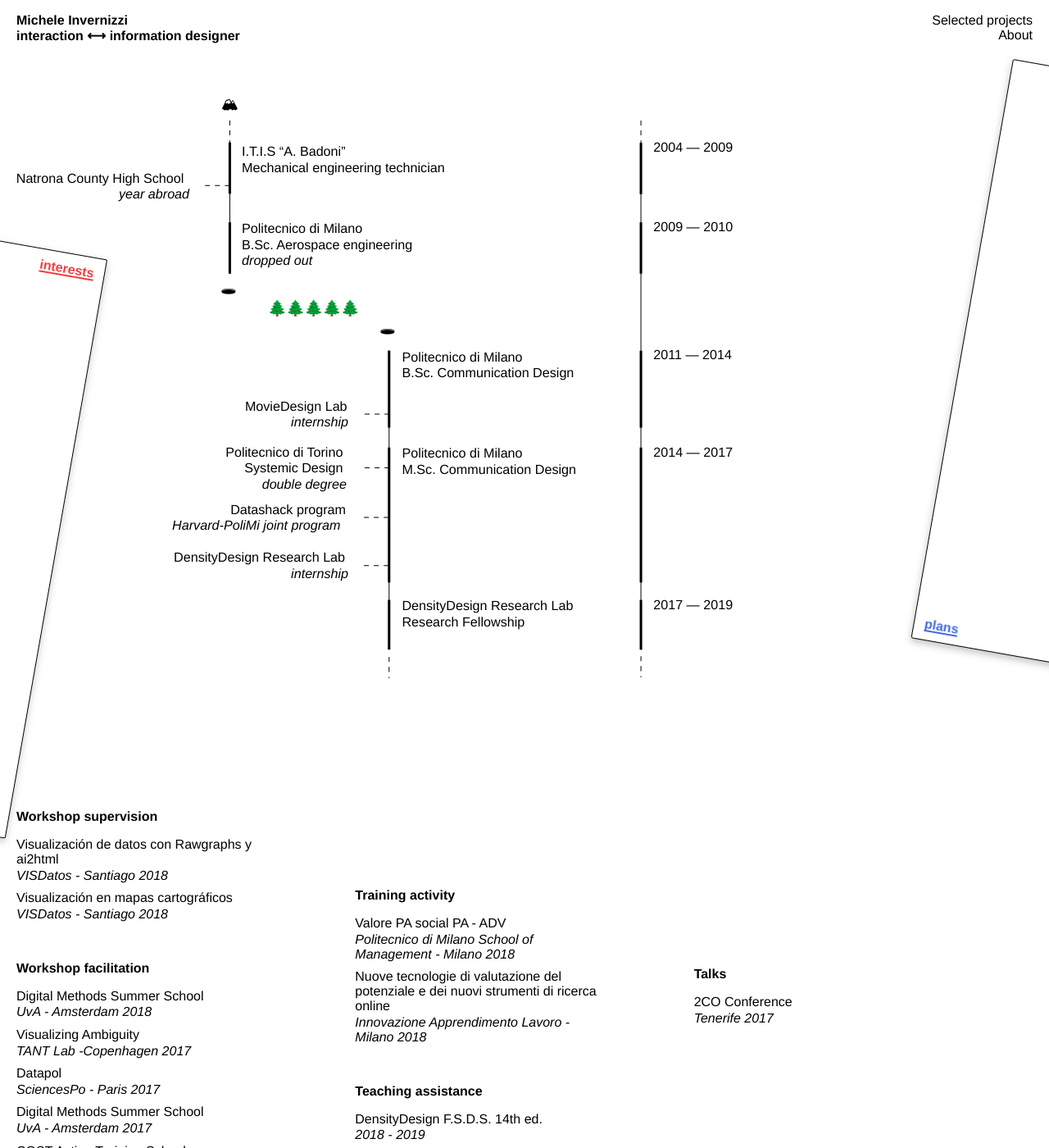
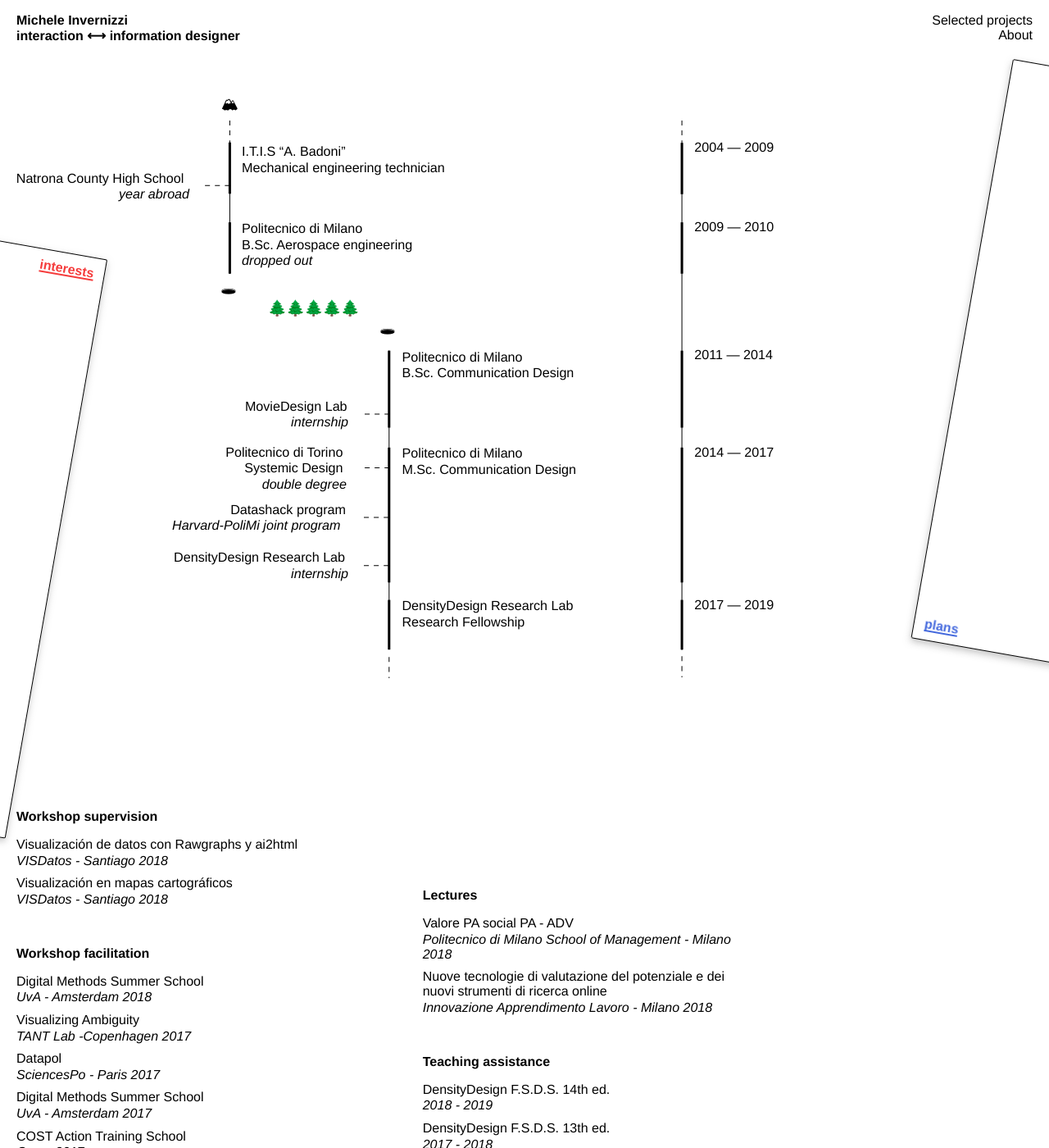
Before and after one commit to Mitch90/mitch90.github.io, a Jekyll site: the page built from about.html, in a window 1280 px wide and 1400 px high. Shown: the whole window at 82% size. Built offline with Jekyll 4.4.1, drawn with Linux system fonts in a browser that asks for light colours; some web fonts are replaced.

Commit message:
fix responsiveness

```diff
--- a/about.html
+++ b/about.html
@@ -36,16 +36,20 @@
             <tspan x="0" y="0" class="base__regular">Natrona County High School</tspan>
             <tspan x="124" y="19.2" class="base__italic">year abroad</tspan>
         </text>
-        <text transform="matrix(1 0 0 1 272.3975 77.7367)">
+        <g class="lower--small">
+            <text transform="matrix(1 0 0 1 272.3975 77.7367)" class="lower--small">
+                <tspan x="0" y="-19.2" class="base__regular show--small">2004 — 2009</tspan>
                 <tspan x="0" y="0" class="base__regular">I.T.I.S “A. Badoni”</tspan>
                 <tspan x="0" y="19.2" class="base__bold">Mechanical engineering technician
                 </tspan>
             </text>
-        <text transform="matrix(1 0 0 1 272.3975 170.6064)">
+            <text transform="matrix(1 0 0 1 272.3975 170.6064)" class="lower--small">
+                <tspan x="0" y="-19.2" class="base__regular show--small">2009 — 2010</tspan>
                 <tspan x="0" y="0" class="base__regular">Politecnico di Milano</tspan>
                 <tspan x="0" y="19.2" class="base__bold">B.Sc. Aerospace engineering</tspan>
                 <tspan x="0" y="38.4" class="base__italic">dropped out</tspan>
             </text>
+        </g>
         <g class="base__second-part">
             <text class="base__emoji" transform="matrix(1 0 0 1 438.8976 291.6065)">
                 &#x1f573
@@ -77,25 +81,30 @@
                 <tspan x="0" y="0" class="base__regular">DensityDesign Research Lab</tspan>
                 <tspan x="141.7" y="19.2" class="base__italic">internship</tspan>
             </text>
-            <text transform="matrix(1 0 0 1 465.8978 325.6303)">
+            <g class="lower--small">
+                <text transform="matrix(1 0 0 1 465.8978 325.6303)" class="lower--small">
+                    <tspan x="0" y="-19.2" class="base__regular show--small">2011 — 2014</tspan>
                     <tspan x="0" y="0" class="base__regular">Politecnico di Milano</tspan>
                     <tspan x="0" y="19.2" class="base__bold">B.Sc. Communication Design</tspan>
                 </text>
-            <text transform="matrix(1 0 0 1 465.8978 442.1482)">
+                <text transform="matrix(1 0 0 1 465.8978 442.1482)" class="lower--small">
+                        <tspan x="0" y="-19.2" class="base__regular show--small">2014 — 2017</tspan>
                     <tspan x="0" y="0" class="base__regular">Politecnico di Milano</tspan>
                     <tspan x="0" y="19.2" class="base__bold">M.Sc. Communication Design</tspan>
                 </text>
-            <text transform="matrix(1 0 0 1 465.8978 626.1078)">
+                <text transform="matrix(1 0 0 1 465.8978 626.1078)" class="lower--small">
+                        <tspan x="0" y="-19.2" class="base__regular show--small">2017 — 2019</tspan>
                     <tspan x="0" y="0" class="base__regular">DensityDesign Research Lab</tspan>
                     <tspan x="0" y="19.2" class="base__bold">Research Fellowship</tspan>
                 </text>
+            </g>
         </g>
     </svg>
     <svg class="interests" version="1.1" xmlns="http://www.w3.org/2000/svg" x="0px" y="0px" viewBox="0 0 725.6 708.1"
         style="clip-path: polygon(0 0, 0 0, 0 0, 0 0)">
         <path class="line--red" d="M193.9 58.6c8.7 8.7 11 20.7 7 36" />
         <path class="line--red" d="M481.6 72.6c0-14.4 9.9-26.4 29.8-36" />
-        <path class="line--red" d="M554.9 92.6c9.3 0 22.1 0 38.2 0" />
+        <!-- <path class="line--red" d="M554.9 92.6c9.3 0 22.1 0 38.2 0" /> -->
         <path class="line--red" d="M455.9 112.6c0 15.3 8.6 24 25.7 26" />
         <path class="line--red" d="M540.3 155.6c0 17.3-9.7 27.3-29 30" />
         <path class="line--red" d="M320 19.6C313.3 31.9 298.6 38 275.9 38" />
@@ -104,12 +113,13 @@
             <tspan x="0" y="19.2" class="interests__notes">building things </tspan>
             <tspan x="0" y="38.4" class="interests__notes">from scratch</tspan>
         </text>
-        <text transform="matrix(1 0 0 1 518.0756 31.9718)">
+        <!-- <text transform="matrix(1 0 0 1 518.0756 31.9718)">
             <tspan x="0" y="0" class="interests__notes">build practical </tspan>
             <tspan x="0" y="19.2" class="interests__notes">stuff</tspan>
-        </text>
+        </text> -->
+        <text transform="matrix(1 0 0 1 518.0756 40.9718)" class="interests__notes">Turbo Pascal</text>
         <text transform="matrix(1 0 0 1 311.449 13.8184)" class="interests__notes">love for dinosaurs</text>
-        <text transform="matrix(1 0 0 1 599.6414 97.6065)" class="interests__notes">Turbo Pascal</text>
+        <!-- <text transform="matrix(1 0 0 1 599.6414 97.6065)" class="interests__notes">Turbo Pascal</text> -->
         <text transform="matrix(1 0 0 1 494.4775 145.9478)" class="interests__notes">Math & Physics</text>
         <g class="interests__special">
             <path class="line--red" d="M167.9 439.6c11.2-16.2 38.7-22.4 57.6-10" />
@@ -274,7 +284,7 @@
     </div>
     <div class="activities__column">
         <div>
-            <h3>Training activity</h3>
+            <h3>Lectures</h3>
             <ul>
                 <li>
                     <p class="activity__title">Valore PA social PA - ADV</p>
@@ -300,8 +310,6 @@
                 </li>
             </ul>
         </div>
-    </div>
-    <div class="activities__column">
         <div>
             <h3>Talks</h3>
             <ul>
--- a/assets/css/about.css
+++ b/assets/css/about.css
@@ -3,9 +3,9 @@
     --main-height: 585px;
     width: 100%;
     height: var(--main-height);
-    padding-top: 8rem;
+    padding-top: 12rem;
     display: grid;
-    grid-template-columns: 74% 26%;
+    grid-template-columns: 1fr 480px 1fr;
     grid-template-rows: 1fr;
 }
 
@@ -38,6 +38,96 @@
     stroke-width: 3px;
 }
 
+svg.base__interests {
+    height: 100%;
+    grid-column: 2 / span 1;
+    grid-row: 1 / span 1;
+}
+
+.base__trees {
+    transform: translate(-67px, 6px);
+}
+
+.base__second-part {
+    transform: translate(-120px, 0);
+}
+
+g.lower--small {
+    transform: translate(0, 19.2px);
+}
+
+.interests,
+.base__plans,
+.plans,
+.about__card {
+    display: none;
+}
+
+.activities {
+    display: flex;
+    margin-top: calc(100vh - 585px - var(--margin-optimized) - var(--margin) - 6rem);
+}
+
+.activities__column {
+    width: 292px;
+    margin-right: calc((100% - 24% * 3) / 3 );
+}
+
+.activities__column:nth-child(2) {
+    margin-top: 6rem;
+}
+
+.activities__column:nth-child(3) {
+    margin-top: 12rem;
+}
+
+.activities__column h3 {
+    margin-bottom: 1rem;
+}
+
+.activities__column ul {
+    list-style: none;
+    margin-bottom: 3rem;
+}
+
+.activities__column li {
+    margin: 0.6rem 0;
+}
+
+.activities__column p {
+    margin: 0.1rem 0;
+}
+
+.activity__info {
+    font-style: italic;
+}
+
+/* big phones */
+@media (min-width: 576px) {
+
+}
+
+/* tablets */
+@media (min-width: 768px) {
+    main {
+        --main-height: 585px;
+        grid-template-columns: 72% 28%;
+    }
+    .interests,
+    .base__plans,
+    .plans,
+    .about__card {
+        display: block;
+    }
+
+    g.lower--small {
+        transform: translate(0,0);
+    }
+
+    tspan.show--small {
+        display: none;
+    }
+
     svg.base__interests,
     svg.interests {
         height: 100%;
@@ -45,20 +135,12 @@
         grid-row: 1 / span 1;
     }
 
-.base__trees {
-    transform: translateX(-67px);
-}
-
-.base__second-part {
-    transform: translateX(-120px);
-}
-
     .interests__special {
         transform: translate(-70px, -14px);
     }
 
     .interests__second-part {
-    transform: translateX(-120px);
+        transform: translate(-120px, 0);
     }
 
     .interests__notes {
@@ -108,13 +190,13 @@
 
     .card__interests {
         width: var(--main-height);
-    top: 12rem;
+        top: 15rem;
         left: -479px;
     }
 
     .card__plans {
         width: calc(var(--main-height) / 2);
-    top: -30rem;
+        top: -21rem;
         right: -300px;
     }
 
@@ -149,101 +231,69 @@
     .card__plans h3::after {
         border-bottom: 2px solid var(--color-blue);
     }
-
     .activities {
-    display: flex;
-    margin-top: 10rem;
-}
-
-.activities__column {
-    width: calc(24%);
-    margin-right: calc((100% - 24% * 3) / 3 );
-}
-
-.activities__column:nth-child(2) {
-    margin-top: 6rem;
-}
-
-.activities__column:nth-child(3) {
-    margin-top: 12rem;
-}
-
-.activities__column h3 {
-    margin-bottom: 1rem;
-}
-
-.activities__column ul {
-    list-style: none;
-    margin-bottom: 3rem;
-}
-
-.activities__column li {
-    margin: 0.6rem 0;
-}
-
-.activities__column p {
-    margin: 0.1rem 0;
-}
-
-.activity__info {
-    font-style: italic;
-}
-
-/* big phones */
-@media (min-width: 576px) {
-    html {
-        background-color: aquamarine;
-    }
-}
-
-/* tablets */
-@media (min-width: 768px) {
-    html {
-        background-color: khaki;
+        margin-top: 9rem;
     }
 }
 
 /* desktops */
 @media (min-width: 992px) {
-    html {
-        background-color: lightcoral;
+    .activities__column {
+        width: 345px;
+        margin-right: calc((100% - 24% * 3) / 3 );
+    }
+    .card__plans {
+        top: -30rem;
     }
 }
 
 /* big desktops */
 @media (min-width: 1200px) {
-    html {
-        background-color: white;
-    }
     main {
         --main-height: 715px;
         padding-top: 6rem;
-        grid-template-columns: 60% 40%;
+        grid-template-columns: 64% 36%;
     }
     .card__plans {
+        top: 4.5rem;
         right: -315px;
-        top: 4.5rem;
     }
     .base__trees {
-        transform: translateX(0);
+        transform: translate(0, 0);
     }
     .base__second-part {
-        transform: translateX(0);
+        transform: translate(0, 0);
     }
     .interests__special {
         transform: translate(0,0);
     }
     .interests__second-part {
-        transform: translateX(0);
+        transform: translate(0, 0);
     }
     .card__interests {
+        top: 12rem;
         left: -575px;
+    }
+    .activities {
+        margin-top: 10rem;
+    }
+    .activities__column {
+        width: 380px;
     }
 }
 
 /* huge desktops */
 @media (min-width: 1800px) {
-    html {
-        background-color: lightgreen;
+    main {
+        width: 75vw;
+        margin: 0 auto;
+        grid-template-columns: 1000px 1fr;
+    }
+    .card__plans {
+        right: -180px;
+    }
+    .activities {
+        width: 55vw;
+        margin: 10rem auto 0;
     }
 }
--- a/assets/js/about.js
+++ b/assets/js/about.js
@@ -42,10 +42,10 @@
     window.onresize = function (e) {
         clearTimeout(resizeTimer);
         resizeTimer = setTimeout(function () {
-            const $interests = document.querySelector('.interests');
-            const $interestsCard = document.querySelector('.card__interests');
-            const $plans = document.querySelector('.plans');
-            const $plansCard = document.querySelector('.card__plans');
+            $interests = document.querySelector('.interests');
+            $interestsCard = document.querySelector('.card__interests');
+            $plans = document.querySelector('.plans');
+            $plansCard = document.querySelector('.card__plans');
             calculateMask($interests, $interestsCard);
             calculateMask($plans, $plansCard);
         }, 250);
--- a/assets/js/base.js
+++ b/assets/js/base.js
@@ -3,6 +3,7 @@
     const $surname = document.getElementById('surname');
     const colors = ['#000000', '#4469DD', '#F53D3D'];
     let lastpair = '#000000#000000';
+    let resizeTimer;
 
     // document.ontouchstart = getRandomColors;
     document.onclick = getRandomColors;
@@ -11,11 +12,11 @@
     const $int = document.getElementById('interaction');
     const $inf = document.getElementById('information');
     const $job = document.querySelector('nav h4');
-    const intPosition = $int.getBoundingClientRect().left;
-    const infPosition = $inf.getBoundingClientRect().left;
+    let intPosition = $int.getBoundingClientRect().left;
+    let infPosition = $inf.getBoundingClientRect().left;
     $int.style.left = 0;
     $inf.style.left = 0;
-    const distance = infPosition - intPosition;
+    let distance = infPosition - intPosition;
 
     $job.onmouseenter = function () {
         $int.style.left = distance + 'px';
@@ -26,6 +27,18 @@
         $int.style.left = 0;
         $inf.style.left = 0;
     };
+
+    // Credits to Chris Coyier https://css-tricks.com/snippets/jquery/done-resizing-event/
+    window.onresize = function (e) {
+        clearTimeout(resizeTimer);
+        resizeTimer = setTimeout(function () {
+            intPosition = $int.getBoundingClientRect().left;
+            infPosition = $inf.getBoundingClientRect().left;
+            $int.style.left = 0;
+            $inf.style.left = 0;
+            distance = infPosition - intPosition;
+        }, 250);
+    }
 
     function getRandomColors() {
         let randomColor1 = colors[Math.floor(Math.random() * colors.length)];
```
Also changed, not shown: assets/css/project.css (+25 -1 lines). Lines whose indentation alone changed are shown as unchanged.
